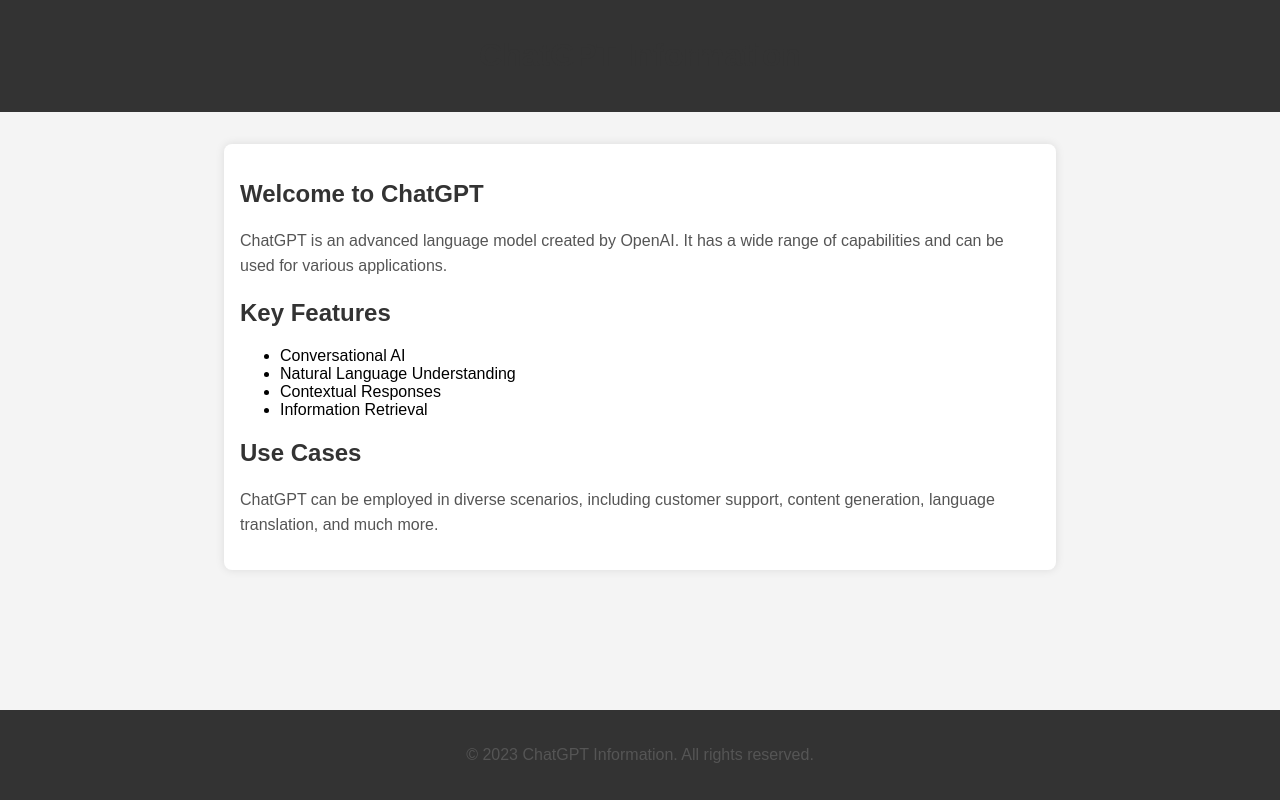
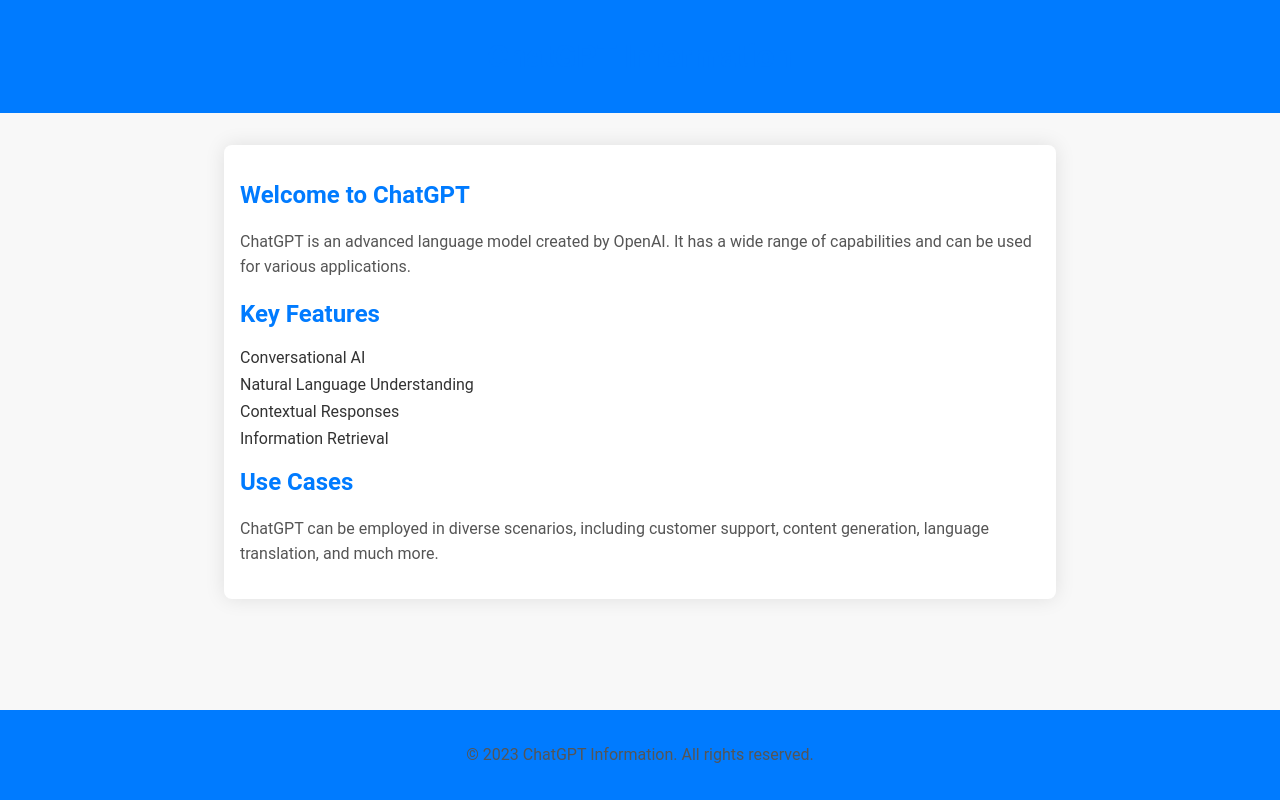
Before and after one commit to rgardizi/rgardiziFinal.github.io, a plain HTML site: page index.html in a window 1280 px wide. Drawn offline with Linux system fonts and the light colour scheme.

Commit message:
Update index.html

```diff
--- a/index.html
+++ b/index.html
@@ -5,16 +5,18 @@
     <meta charset="UTF-8">
     <meta name="viewport" content="width=device-width, initial-scale=1.0">
     <title>ChatGPT Information</title>
+    <link rel="stylesheet" href="styles.css"> <!-- Link to an external CSS file for better organization -->
     <style>
         body {
-            font-family: 'Arial', sans-serif;
+            font-family: 'Roboto', sans-serif;
             margin: 0;
             padding: 0;
-            background-color: #f4f4f4;
+            background-color: #f8f8f8;
+            color: #333;
         }
 
         header {
-            background-color: #333;
+            background-color: #007bff;
             color: #fff;
             padding: 1em;
             text-align: center;
@@ -25,12 +27,12 @@
             margin: 2em auto;
             padding: 1em;
             background-color: #fff;
-            box-shadow: 0 0 10px rgba(0, 0, 0, 0.1);
+            box-shadow: 0 0 20px rgba(0, 0, 0, 0.1);
             border-radius: 8px;
         }
 
         h1, h2, h3 {
-            color: #333;
+            color: #007bff;
         }
 
         p {
@@ -38,8 +40,17 @@
             color: #555;
         }
 
+        ul {
+            list-style-type: none;
+            padding: 0;
+        }
+
+        li {
+            margin-bottom: 0.5em;
+        }
+
         footer {
-            background-color: #333;
+            background-color: #007bff;
             color: #fff;
             text-align: center;
             padding: 1em 0;
```
